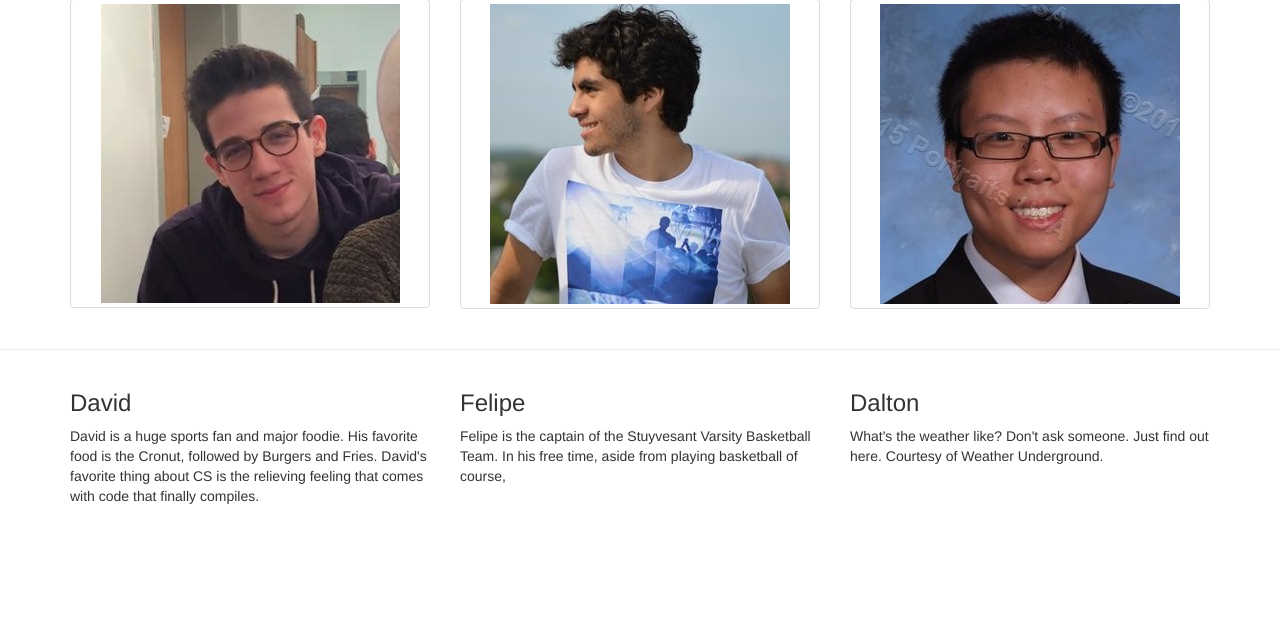
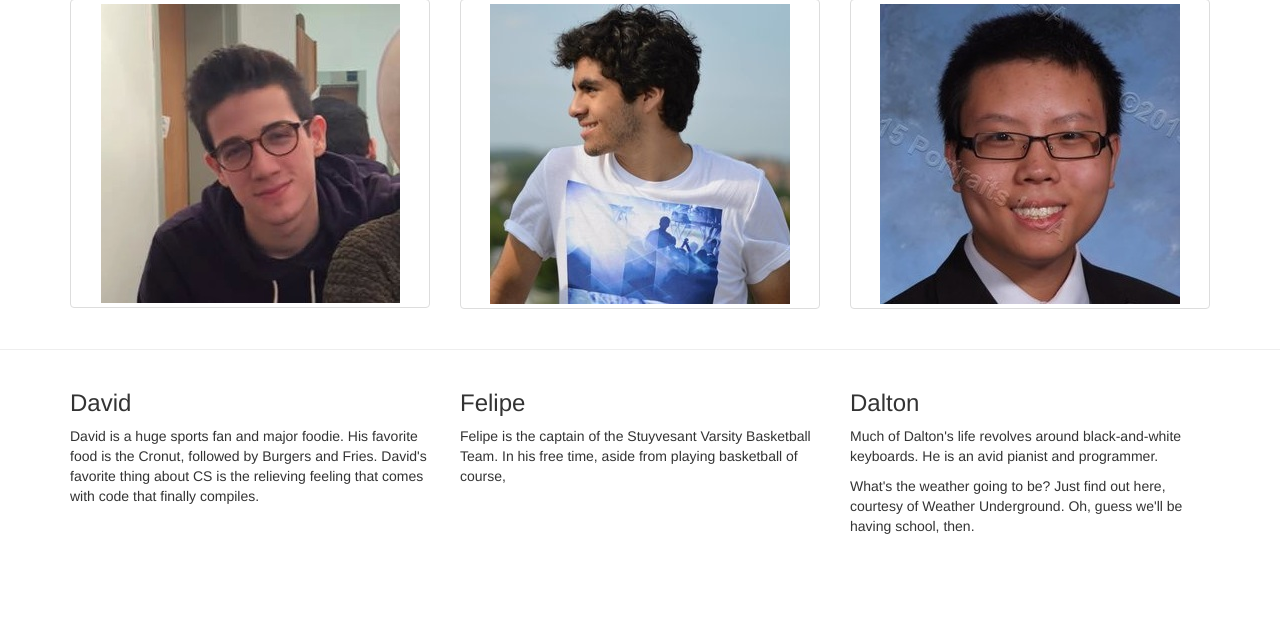
Before and after one commit to felipe-mans/dash, a Flask app: page /about in a window 1280 px wide. Shown: the part 381-1007 px from the top of the page. Before the commit the page ends 885 px from the top, so only its background shows below. Run offline with Flask 2, Linux system fonts and the light colour scheme; some libraries are stand-ins or nearby versions.

Commit message:
Update about.html

```diff
--- a/templates/about.html
+++ b/templates/about.html
@@ -89,7 +89,8 @@
 	  </div>
 	  <div class = "col-md-4">
 	    <h3>Dalton</h3>
-	    <p> What's the weather like? Don't ask someone. Just find out here. Courtesy of Weather Underground. </p>
+	    <p>Much of Dalton's life revolves around black-and-white keyboards. He is an avid pianist and programmer.</p>
+	    <p>What's the weather going to be? Just find out here, courtesy of Weather Underground. Oh, guess we'll be having school, then.</p>
 	  </div>
 	</div>
       </div>
```
